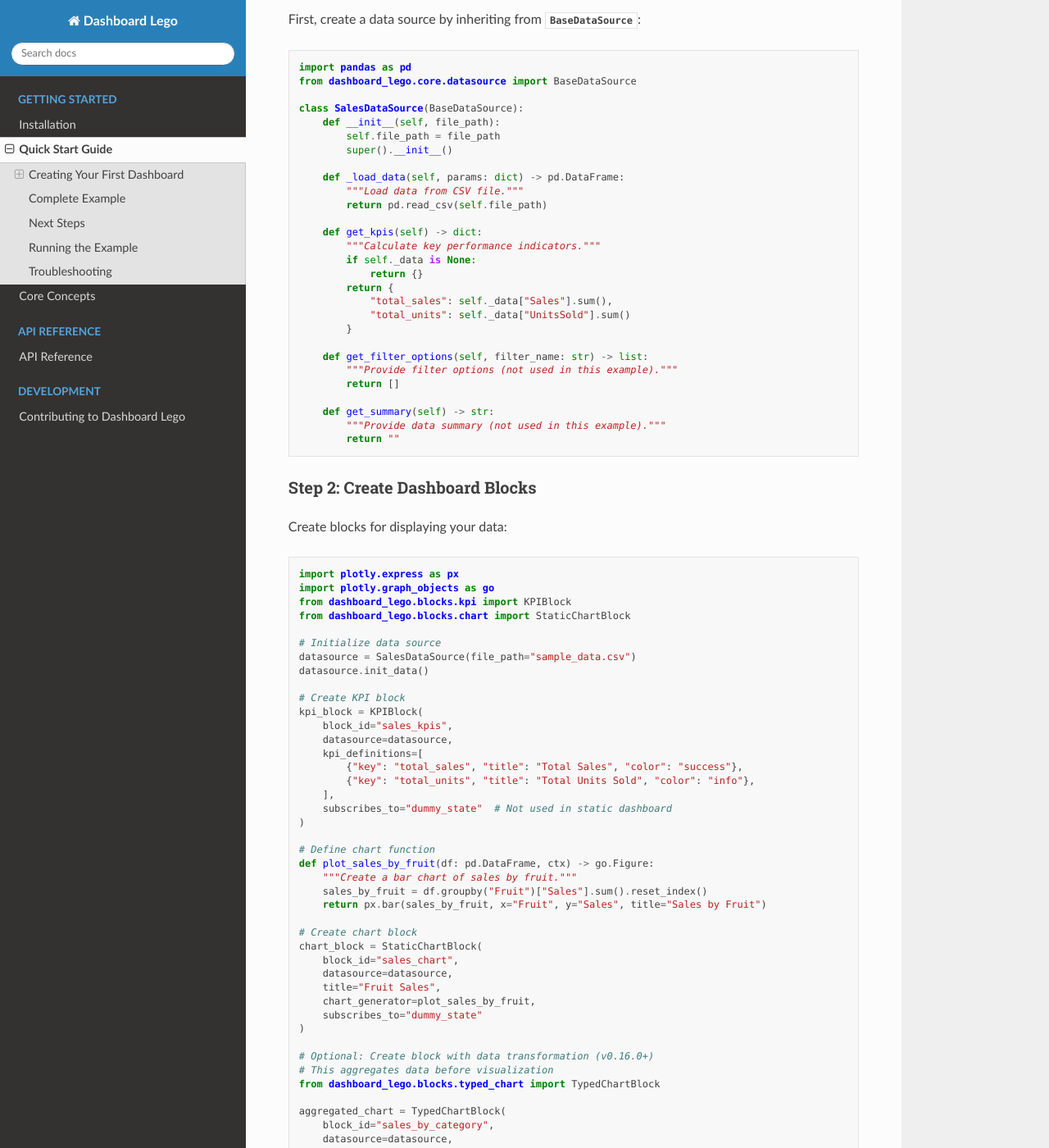
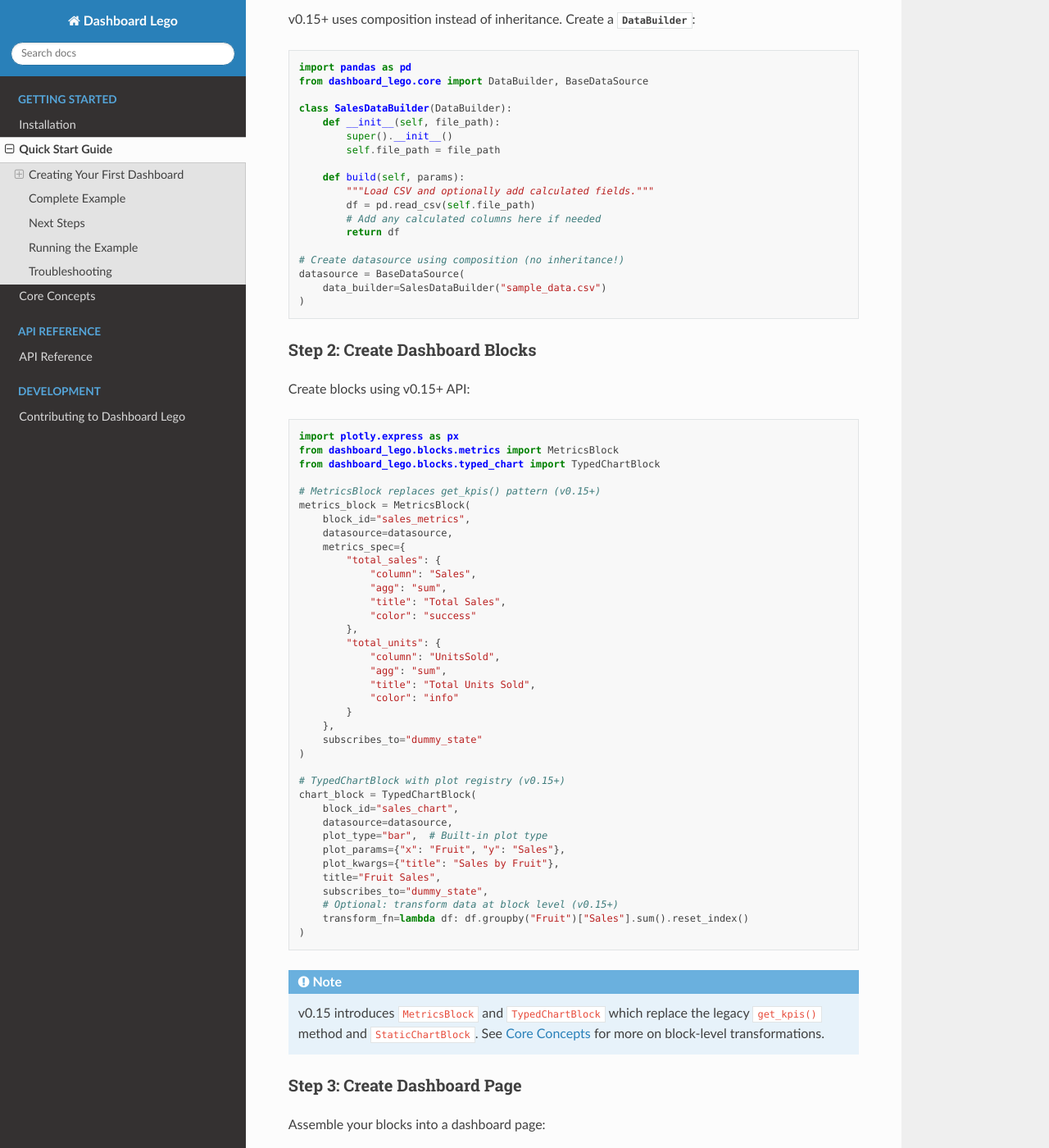
Before and after one commit to blghtr/dashboard_lego, a Sphinx documentation site: the page built from docs/source/quickstart.rst, in a window 1280 px wide and 1400 px high, scrolled down 350 px. Shown: the whole window at 82% size. Built offline with Sphinx 7.4.7 and the Read the Docs theme 3.1.0, drawn with Linux system fonts in a browser that asks for light colours; some of the changed text lies outside the part shown.

Commit message:
docs: Update API examples to v0.15 patterns
- Update README.md with DataBuilder + DataTransformer composition
- Replace inheritance pattern with composition in all docs
- Replace get_kpis() with MetricsBlock examples
- Replace StaticChartBlock with TypedChartBlock
- Update quickstart.rst, index.rst, contributing.rst
- All examples now demonstrate v0.15+ API patterns

```diff
--- a/docs/source/quickstart.rst
+++ b/docs/source/quickstart.rst
@@ -8,96 +8,81 @@ Creating Your First Dashboard
 
 Let's create a simple sales dashboard step by step.
 
-Step 1: Define a Data Source
-~~~~~~~~~~~~~~~~~~~~~~~~~~~~~
+Step 1: Define a Data Builder
+~~~~~~~~~~~~~~~~~~~~~~~~~~~~~~
 
-First, create a data source by inheriting from :class:`BaseDataSource`:
+v0.15+ uses composition instead of inheritance. Create a :class:`DataBuilder`:
 
 .. code-block:: python
 
    import pandas as pd
-   from dashboard_lego.core.datasource import BaseDataSource
+   from dashboard_lego.core import DataBuilder, BaseDataSource
 
-   class SalesDataSource(BaseDataSource):
+   class SalesDataBuilder(DataBuilder):
        def __init__(self, file_path):
+           super().__init__()
            self.file_path = file_path
-           super().__init__()
 
-       def _load_data(self, params: dict) -> pd.DataFrame:
-           """Load data from CSV file."""
-           return pd.read_csv(self.file_path)
+       def build(self, params):
+           """Load CSV and optionally add calculated fields."""
+           df = pd.read_csv(self.file_path)
+           # Add any calculated columns here if needed
+           return df
 
-       def get_kpis(self) -> dict:
-           """Calculate key performance indicators."""
-           if self._data is None:
-               return {}
-           return {
-               "total_sales": self._data["Sales"].sum(),
-               "total_units": self._data["UnitsSold"].sum()
-           }
-
-       def get_filter_options(self, filter_name: str) -> list:
-           """Provide filter options (not used in this example)."""
-           return []
-
-       def get_summary(self) -> str:
-           """Provide data summary (not used in this example)."""
-           return ""
+   # Create datasource using composition (no inheritance!)
+   datasource = BaseDataSource(
+       data_builder=SalesDataBuilder("sample_data.csv")
+   )
 
 Step 2: Create Dashboard Blocks
 ~~~~~~~~~~~~~~~~~~~~~~~~~~~~~~~~
 
-Create blocks for displaying your data:
+Create blocks using v0.15+ API:
 
 .. code-block:: python
 
    import plotly.express as px
-   import plotly.graph_objects as go
-   from dashboard_lego.blocks.kpi import KPIBlock
-   from dashboard_lego.blocks.chart import StaticChartBlock
+   from dashboard_lego.blocks.metrics import MetricsBlock
+   from dashboard_lego.blocks.typed_chart import TypedChartBlock
 
-   # Initialize data source
-   datasource = SalesDataSource(file_path="sample_data.csv")
-   datasource.init_data()
-
-   # Create KPI block
-   kpi_block = KPIBlock(
-       block_id="sales_kpis",
+   # MetricsBlock replaces get_kpis() pattern (v0.15+)
+   metrics_block = MetricsBlock(
+       block_id="sales_metrics",
        datasource=datasource,
-       kpi_definitions=[
-           {"key": "total_sales", "title": "Total Sales", "color": "success"},
-           {"key": "total_units", "title": "Total Units Sold", "color": "info"},
-       ],
-       subscribes_to="dummy_state"  # Not used in static dashboard
-   )
-
-   # Define chart function
-   def plot_sales_by_fruit(df: pd.DataFrame, ctx) -> go.Figure:
-       """Create a bar chart of sales by fruit."""
-       sales_by_fruit = df.groupby("Fruit")["Sales"].sum().reset_index()
-       return px.bar(sales_by_fruit, x="Fruit", y="Sales", title="Sales by Fruit")
-
-   # Create chart block
-   chart_block = StaticChartBlock(
-       block_id="sales_chart",
-       datasource=datasource,
-       title="Fruit Sales",
-       chart_generator=plot_sales_by_fruit,
+       metrics_spec={
+           "total_sales": {
+               "column": "Sales",
+               "agg": "sum",
+               "title": "Total Sales",
+               "color": "success"
+           },
+           "total_units": {
+               "column": "UnitsSold",
+               "agg": "sum",
+               "title": "Total Units Sold",
+               "color": "info"
+           }
+       },
        subscribes_to="dummy_state"
    )
 
-   # Optional: Create block with data transformation (v0.16.0+)
-   # This aggregates data before visualization
-   from dashboard_lego.blocks.typed_chart import TypedChartBlock
+   # TypedChartBlock with plot registry (v0.15+)
+   chart_block = TypedChartBlock(
+       block_id="sales_chart",
+       datasource=datasource,
+       plot_type="bar",  # Built-in plot type
+       plot_params={"x": "Fruit", "y": "Sales"},
+       plot_kwargs={"title": "Sales by Fruit"},
+       title="Fruit Sales",
+       subscribes_to="dummy_state",
+       # Optional: transform data at block level (v0.15+)
+       transform_fn=lambda df: df.groupby("Fruit")["Sales"].sum().reset_index()
+   )
 
-   aggregated_chart = TypedChartBlock(
-       block_id="sales_by_category",
-       datasource=datasource,
-       plot_type='bar',
-       plot_params={'x': 'Fruit', 'y': 'total_sales'},
-       transform_fn=lambda df: df.groupby('Fruit')['Sales'].sum().reset_index(name='total_sales')
-   )
-   # See concepts.rst for more on block-level transformations
+.. note::
+   v0.15 introduces ``MetricsBlock`` and ``TypedChartBlock`` which replace
+   the legacy ``get_kpis()`` method and ``StaticChartBlock``.
+   See :doc:`concepts` for more on block-level transformations.
 
 Step 3: Create Dashboard Page
 ~~~~~~~~~~~~~~~~~~~~~~~~~~~~~~
@@ -113,7 +98,7 @@ Assemble your blocks into a dashboard page:
    # Create dashboard page using layout presets
    dashboard_page = DashboardPage(
        title="Simple Sales Dashboard",
-       blocks=one_column([kpi_block, chart_block]),  # Stack blocks vertically
+       blocks=one_column([metrics_block, chart_block]),  # Stack blocks vertically
        theme=dbc.themes.LUX
    )
 
```
Also changed, not shown: README.md (+44 -43 lines), docs/source/contributing.rst (+39 -14 lines), docs/source/index.rst (+28 -15 lines).
